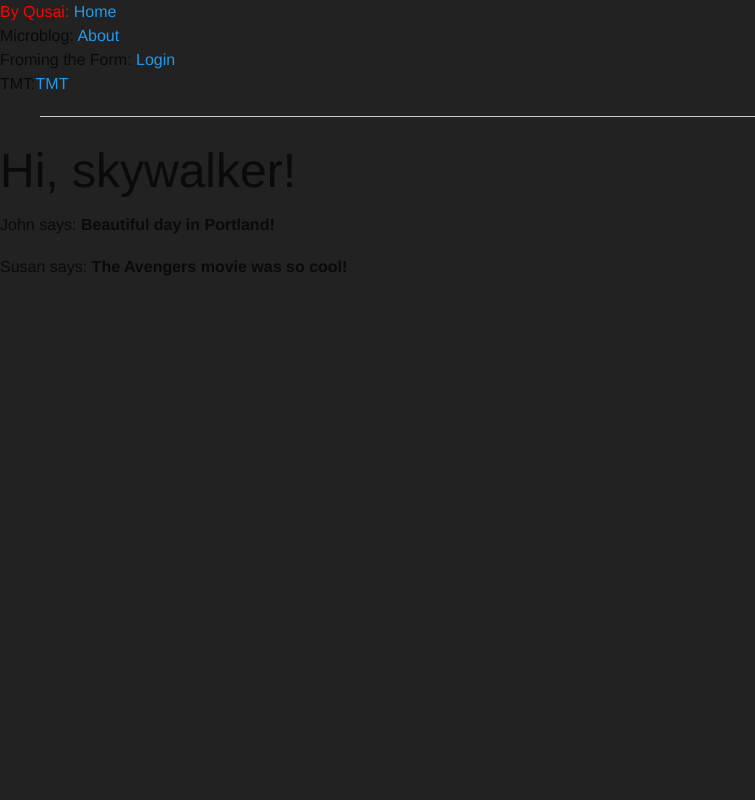
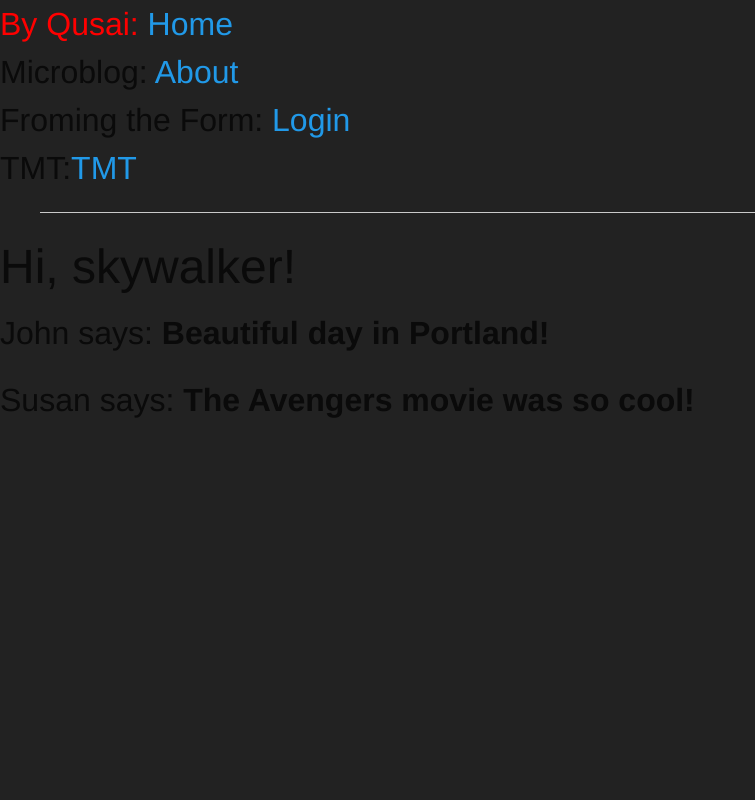
Before and after one commit to syntaxSizer/flask, a Flask app: page / in a window 1280 px wide. Shown: the whole page, without its empty margins (0-755 px from the left). Run offline with Flask 2, Linux system fonts and the light colour scheme.

Commit message:
resize form input field and font

```diff
--- a/app/static/app.css
+++ b/app/static/app.css
@@ -52,3 +52,11 @@ footer a {
 .flasking {
     background-color: #222;
 }
+form {
+width:50%;
+}
+body {
+color:#fff;
+font-size:2em;
+
+}
```
